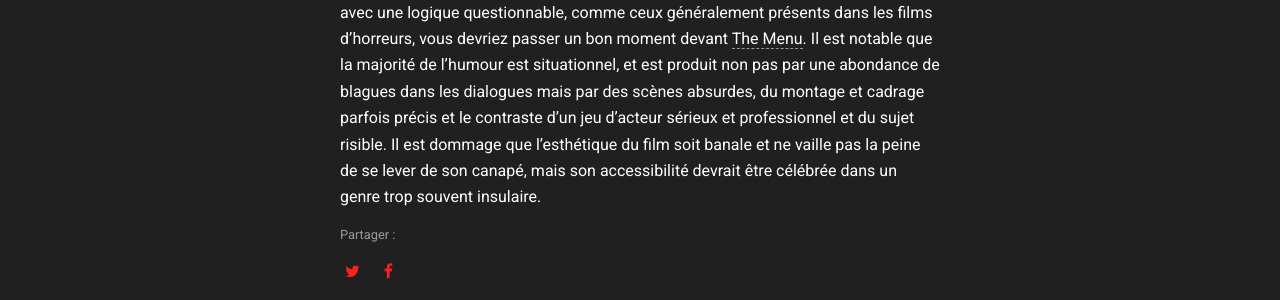
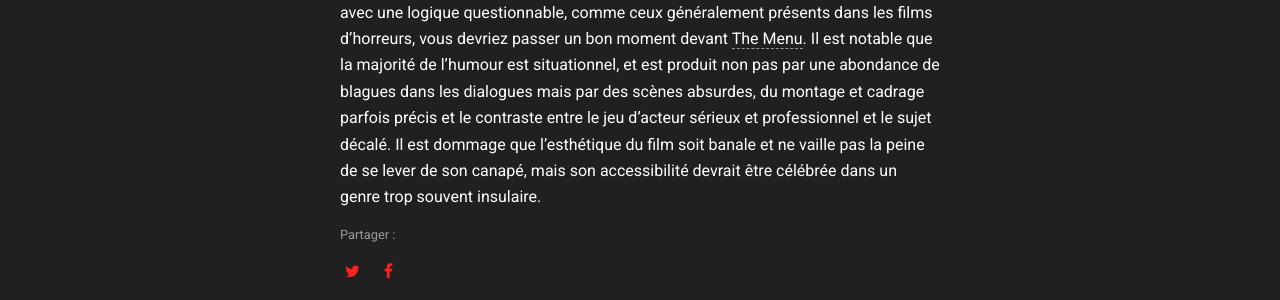
Before and after one commit to la-page-folle/la-page-folle.github.io, a Jekyll site: the page built from _posts/critiques/2022-11-19-the-menu-2022.md, in a window 1280 px wide and 900 px high, scrolled down 2513 px. Shown: the part 231-531 px from the top of the window. Built offline with Jekyll 4.4.1, drawn with Linux system fonts in a browser that asks for light colours; nearby versions of some CDN libraries; some web fonts are replaced; some of the changed lines change nothing that is shown.

Commit message:
corrections the menu

```diff
--- a/_posts/critiques/2022-11-19-the-menu-2022.md
+++ b/_posts/critiques/2022-11-19-the-menu-2022.md
@@ -44,11 +44,11 @@
 
 L'archétype du film de revanche dans cette veine est {%include movie name='Theatre of Blood|1973'%}, où un acteur prend revanche sur ses critiques par diverses méthodes créatives. Ce dernier est également une comédie noire, et malgré le manque de véritable protagoniste, les motivations des personnages sont néanmoins simples et explicités. Il reste alors au spectateur de décider s'il souhaite s'aligner avec le meurtrier et prendre plaisir dans sa revanche, ou sympathiser avec les victimes et d'avantage profiter de l'horreur.
 
-Parfois cette décision est prise pour le spectateur : il est rare qu'un slasher incite le spectateur à se ranger du côté du meurtrier même après avoir révélé ses motivations. À l'opposé les protagonistes violents de Robocop, The Crow ou Darkman sont présentés comme des personnages tragiques dont les actions drastiques sont justifiées narrativement ou implicitement au spectateur par leur présentation héroïque. Dans tous les exemples cités précédemment, il faut cependant noter que contrairement à {%include movie name='The Menu|0'%}, les motivations des victimes sont toujours claires.
+Parfois cette décision est prise pour le spectateur : il est rare qu'un slasher incite le spectateur à se ranger du côté du tueur même après avoir révélé ses motivations. À l'opposé les protagonistes violents de Robocop, The Crow ou Darkman sont présentés comme des personnages tragiques dont les actions drastiques sont justifiées narrativement ou implicitement au spectateur par leur présentation héroïque. Dans tous les exemples cités précédemment, il faut cependant noter que contrairement à {%include movie name='The Menu|0'%}, les motivations des victimes sont toujours claires.
 
-Margot est invitée au restaurant par Tyler, pour remplacer sa petite amie avec laquelle il a rompu. En effet le restaurant n'accepte pas les tablées seules, donc Tyler a dû solliciter les services de prostitution de Margot pour l'y accompagner. Pendant la majorité du film, Tyler ne semble pas réagir aux horribles événements qui se produisent autour de lui et ne semble préoccupé que par son adoration du chef. Ce comportement surréaliste est parfois amusant mais tranche sévèrement avec le reste du ton établi par le film, puisque tous les autres personnages sont relativement normaux. Il n'y a pas non plus d'escalade de la situation après la révélation du “menu” qu'a concocté le chef, donc pas d'escalade du décalage entre le calme de Tyler et la tension du film.
+Margot est invitée au restaurant par Tyler, pour remplacer sa petite amie avec laquelle il a rompu. En effet le restaurant n'accepte pas les tablées en solitaire, donc Tyler a du solliciter les services de prostitution de Margot pour l'y accompagner. Pendant la majorité du film, Tyler ne semble pas réagir aux horribles événements qui se produisent autour de lui et ne semble préoccupé que par son adoration du chef. Ce comportement surréaliste est parfois amusant mais tranche sévèrement avec le reste du ton établi par le film, puisque tous les autres personnages sont relativement normaux. Il n'y a pas non plus d'escalade de la situation après la révélation du “menu” qu'a concocté le chef, donc pas d'escalade du décalage entre le calme de Tyler et la tension du film.
 
-Il est finalement révélé que Tyler savait qu'il allait mourir avant même de venir et a donc volontairement condamné Margot au même sort. Cette révélation est cohérente avec l'attitude que Tyler a eu pendant tout le film, mais ses raisons ne sont jamais vraiment explicitées et les motivations du chef pour son meurtre sont peu claires et pas directement liées à son comportement. Tyler finit par se suicider, échappant ainsi à la mort théâtrale prévue par Slowik : la seule scène où le ridicule de l'imagerie est cohérente avec celle de l'histoire.
+Il est finalement révélé que Tyler savait qu'il allait mourir avant même de venir et a donc volontairement condamné Margot au même sort. Cette révélation est cohérente avec l'attitude que Tyler a eu pendant tout le film, mais ses raisons ne sont jamais vraiment explicitées et les motivations du chef pour son meurtre sont peu claires et pas directement liées à son comportement. Tyler finit par se suicider, échappant ainsi à la mort théâtrale prévue par Slowik : la seule scène où le ridicule de l'imagerie est cohérent avec celui de l'histoire.
 
 <!--nothing but trouble
 peut-être que le film s'apprécie mieux du point de vue du membre des services, comme Theatre s'apprécie mieux en tant qu'acteur
@@ -65,4 +65,4 @@
 
 ## Conclusion :
 
-Si vous n'êtes pas enclin à vous investir trop profondément dans des personnages avec une logique questionnable, comme ceux généralement présents dans les films d'horreurs, vous devriez passer un bon moment devant {%include movie name='The Menu|0'%}. Il est notable que la majorité de l'humour est situationnel, et est produit non pas par une abondance de blagues dans les dialogues mais par des scènes absurdes, du montage et cadrage parfois précis et le contraste d'un jeu d'acteur sérieux et professionnel et du sujet risible. Il est dommage que l'esthétique du film soit banale et ne vaille pas la peine de se lever de son canapé, mais son accessibilité devrait être célébrée dans un genre trop souvent insulaire.
+Si vous n'êtes pas enclin à vous investir trop profondément dans des personnages avec une logique questionnable, comme ceux généralement présents dans les films d'horreurs, vous devriez passer un bon moment devant {%include movie name='The Menu|0'%}. Il est notable que la majorité de l'humour est situationnel, et est produit non pas par une abondance de blagues dans les dialogues mais par des scènes absurdes, du montage et cadrage parfois précis et le contraste entre le jeu d'acteur sérieux et professionnel et le sujet décalé. Il est dommage que l'esthétique du film soit banale et ne vaille pas la peine de se lever de son canapé, mais son accessibilité devrait être célébrée dans un genre trop souvent insulaire.
```
